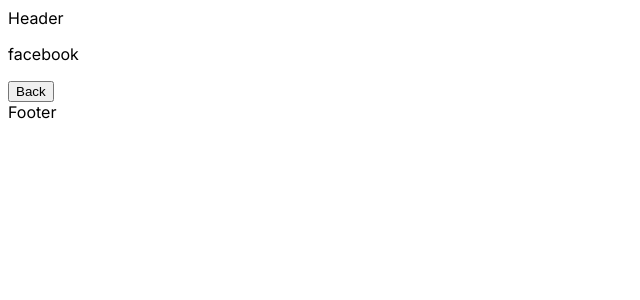
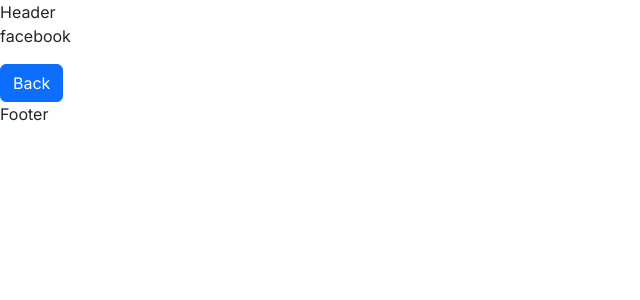
Before and after one commit to NguyenDat-2003/nextjs-basis, a Next.js app: page /facebook in a window 1280 px wide. Shown: the top 300 px of the page, without its empty margins (0-640 px from the left). Built offline with nearby package versions, Linux system fonts and the light colour scheme.

Commit message:
Upgrade Version NextJs and Dowload React Bootstrap

```diff
--- a/package.json
+++ b/package.json
@@ -12,10 +12,12 @@
     "@types/node": "20.1.7",
     "@types/react": "18.2.6",
     "@types/react-dom": "18.2.4",
+    "bootstrap": "5.3.0",
     "eslint": "8.40.0",
     "eslint-config-next": "13.4.2",
-    "next": "13.4.2",
+    "next": "13.4.12",
     "react": "18.2.0",
+    "react-bootstrap": "2.8.0",
     "react-dom": "18.2.0",
     "typescript": "5.0.4"
   }
--- a/src/app/facebook/page.tsx
+++ b/src/app/facebook/page.tsx
@@ -1,14 +1,16 @@
 'use client'
 import { useRouter } from 'next/navigation'
+import { Button } from 'react-bootstrap'
+
 function Facebook() {
   const router = useRouter()
 
   return (
     <>
       <p>facebook</p>
-      <button type='button' onClick={() => router.push('/')}>
+      <Button variant='primary' onClick={() => router.push('/')}>
         Back
-      </button>
+      </Button>
     </>
   )
 }
--- a/src/app/layout.tsx
+++ b/src/app/layout.tsx
@@ -1,5 +1,6 @@
 // import './globals.css'
 import { Inter } from 'next/font/google'
+import 'bootstrap/dist/css/bootstrap.min.css'
 
 const inter = Inter({ subsets: ['latin'] })
 
--- a/tsconfig.json
+++ b/tsconfig.json
@@ -20,7 +20,7 @@
       }
     ],
     "paths": {
-      "@/*": ["./src/*"]
+      "~/*": ["./src/*"]
     }
   },
   "include": ["next-env.d.ts", "**/*.ts", "**/*.tsx", ".next/types/**/*.ts"],
```
Also changed, not shown: 1 other file (tests, documents, lock files or other folders).
